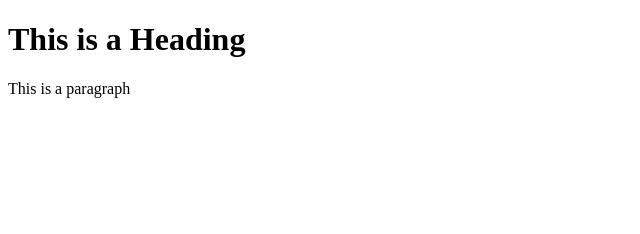
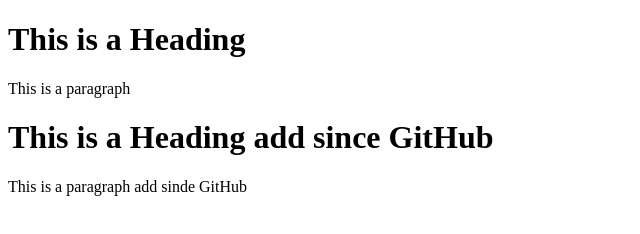
Before and after one commit to ejimenezf/learning-git, a plain HTML site: page index.html in a window 1280 px wide. Shown: the whole page, without its empty margins (0-640 px from the left). Drawn offline with Linux system fonts and the light colour scheme.

Commit message:
Update index.html

```diff
--- a/index.html
+++ b/index.html
@@ -10,5 +10,8 @@
 
     <h1>This is a Heading</h1>
     <p>This is a paragraph</p>
+
+    <h1>This is a Heading add since GitHub </h1>
+        <p>This is a paragraph add sinde GitHub</p>
 </body>
 </html>
```
